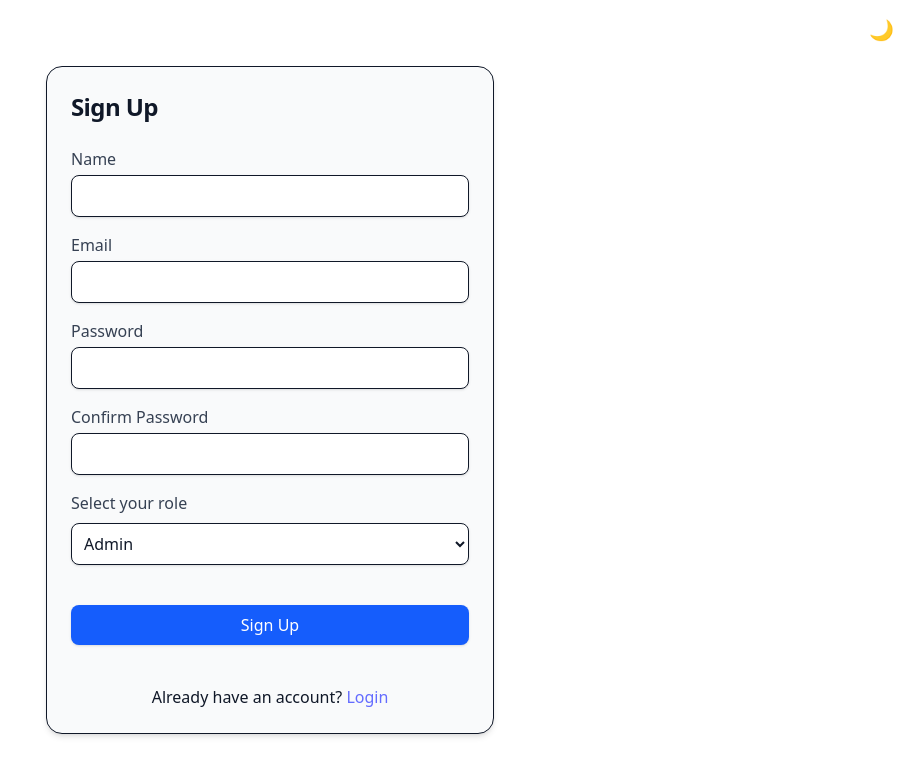
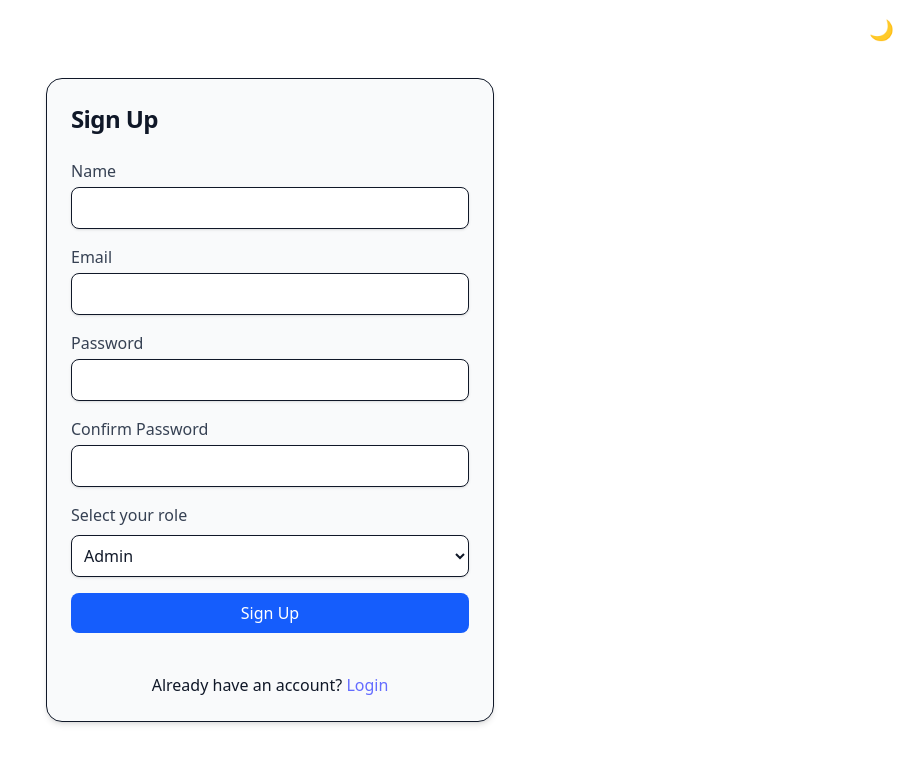
Before and after one commit to andersongames/auth-react, a React (Vite) app: page /register in a window 1280 px wide. Shown: the top 776 px of the page, without its empty margins (370-1280 px from the left). Built offline with nearby package versions, Linux system fonts and the light colour scheme.

Commit message:
buttons styles

```diff
--- a/src/pages/Dashboard.tsx
+++ b/src/pages/Dashboard.tsx
@@ -72,7 +72,7 @@ export default function Dashboard() {
           });
           setIsLoggingOut(false);
         }}
-        className="w-full bg-red-600 text-white px-4 py-2 mt-6 space-y-4 rounded-lg shadow-sm hover:bg-red-700 cursor-pointer disabled:opacity-50 focus:outline-none focus:ring-2 focus:ring-red-500"
+        className="w-full bg-red-600 text-white px-4 py-2 rounded-lg font-medium cursor-pointer transition-colors duration-200 ease-in-out hover:bg-red-700 disabled:opacity-50 focus:outline-none focus:ring-2 focus:ring-red-500"
         disabled={isLoggingOut}
       >
         {isLoggingOut ? (
--- a/src/pages/Login.tsx
+++ b/src/pages/Login.tsx
@@ -102,7 +102,7 @@ export default function Login() {
 
         <button
           type="submit"
-          className="w-full bg-blue-600 text-white px-4 py-2 mt-6 space-y-4 rounded-lg shadow-sm hover:bg-blue-700 cursor-pointer disabled:opacity-50 focus:outline-none focus:ring-2 focus:ring-blue-500"
+          className="w-full bg-blue-600 text-white px-4 py-2 rounded-lg font-medium cursor-pointer transition-colors duration-200 ease-in-out hover:bg-blue-700 disabled:opacity-50 focus:outline-none focus:ring-2 focus:ring-blue-500"
           disabled={isLoading}
         >
           {isLoading ? (
--- a/src/pages/Register.tsx
+++ b/src/pages/Register.tsx
@@ -157,7 +157,7 @@ export default function Register() {
 
         <button
           type="submit"
-          className="w-full bg-blue-600 text-white px-4 py-2 mt-6 space-y-4 rounded-lg shadow-sm hover:bg-blue-700 cursor-pointer disabled:opacity-50 focus:outline-none focus:ring-2 focus:ring-blue-500"
+          className="w-full bg-blue-600 text-white px-4 py-2 rounded-lg font-medium cursor-pointer transition-colors duration-200 ease-in-out hover:bg-blue-700 disabled:opacity-50 focus:outline-none focus:ring-2 focus:ring-blue-500"
           disabled={isLoading}
         >
           {isLoading ? (
```
